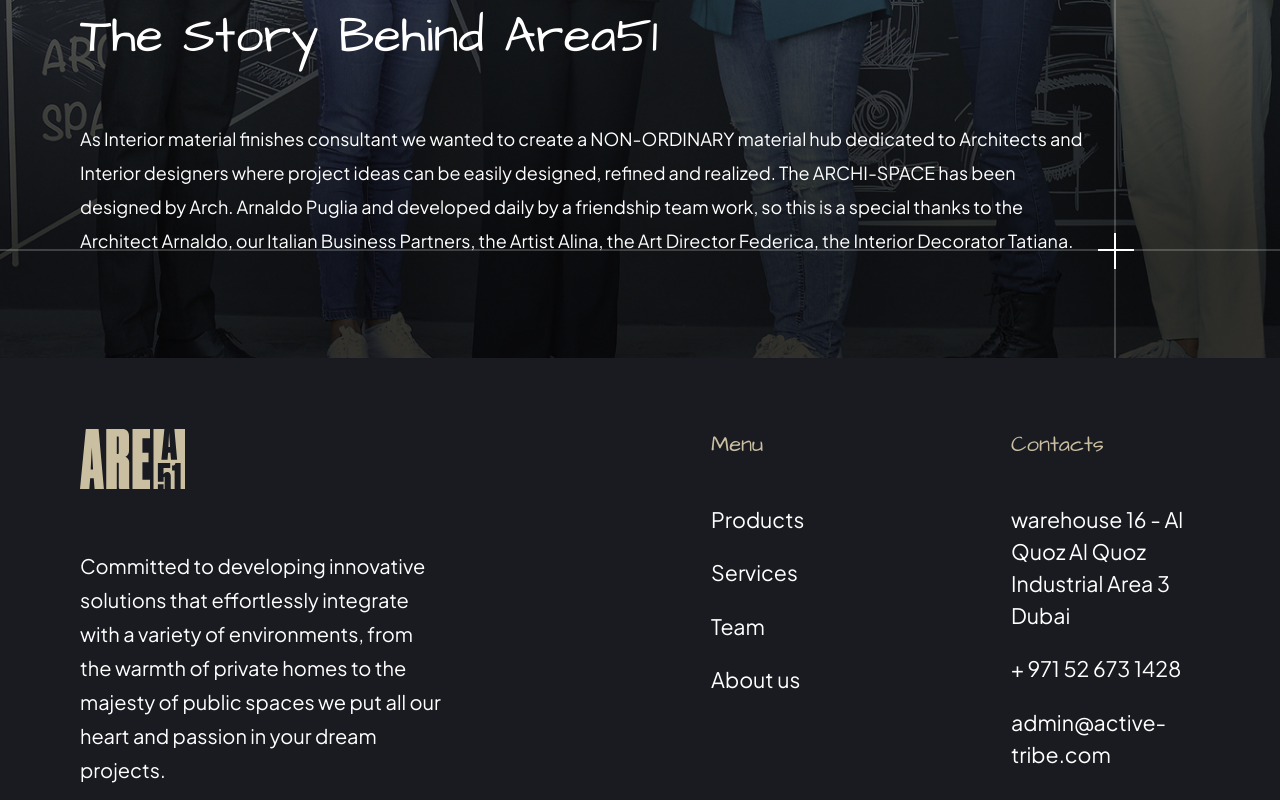
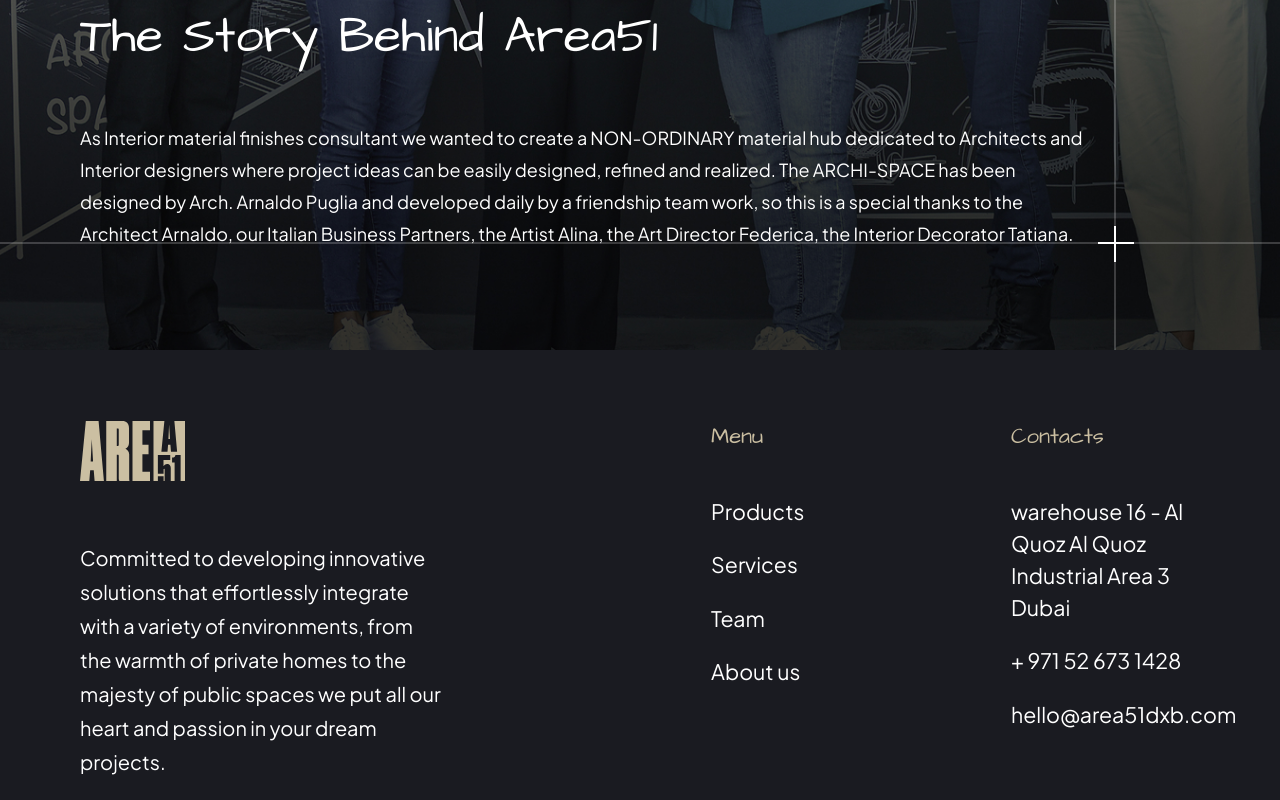
Before and after one commit to Alon4ic/area51-website, a Next.js app: page / in a window 1280 px wide. Shown: the part 9080-9880 px from the top of the page. Built offline with nearby package versions, Linux system fonts and the light colour scheme; no server answers.

Commit message:
change email

```diff
--- a/src/components/About.tsx
+++ b/src/components/About.tsx
@@ -8,7 +8,7 @@
                 <h2 className="font-normal font-architects desktop:text-[70px] phone:text-[50px] text-[40px] md:leading-[130px] leading-[70px] text-white">
                     The Story Behind Area51
                 </h2>
-                <p className="font-normal desktop:text-xl md:text-lg text-base md:leading-[34px] leading-7 text-white mt-5">
+                <p className="font-normal desktop:text-xl md:text-lg text-base md:leading-[32px] text-white mt-5">
                     As Interior material finishes consultant we wanted to create
                     a NON-ORDINARY material hub dedicated to Architects and
                     Interior designers where project ideas can be easily
--- a/src/components/Footer.tsx
+++ b/src/components/Footer.tsx
@@ -135,7 +135,7 @@
                             href="mailto:admin@active-tribe.com"
                             className="text-[21.33px] text-white leading-[32px] tracking--2"
                         >
-                            admin@active-tribe.com
+                            hello@area51dxb.com
                         </a>
                     </div>
                 </div>
```
